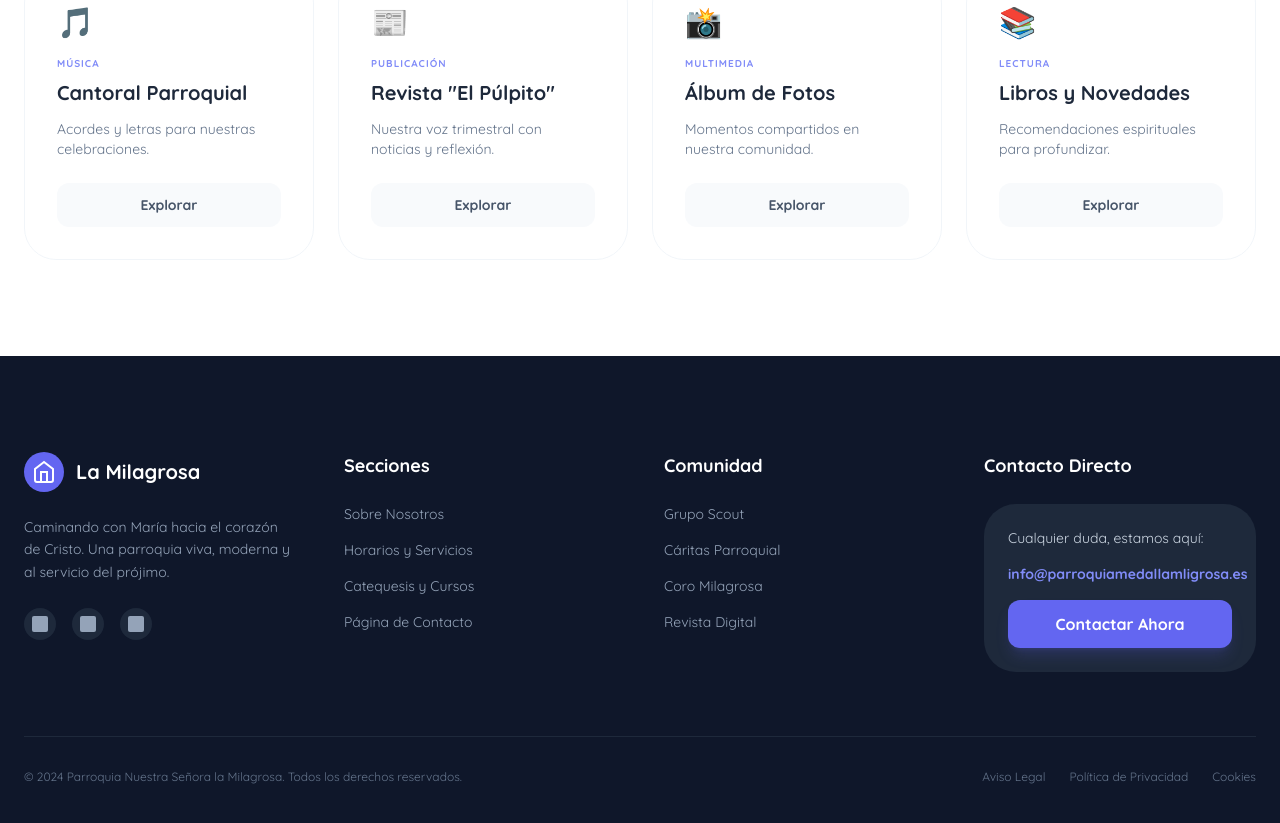
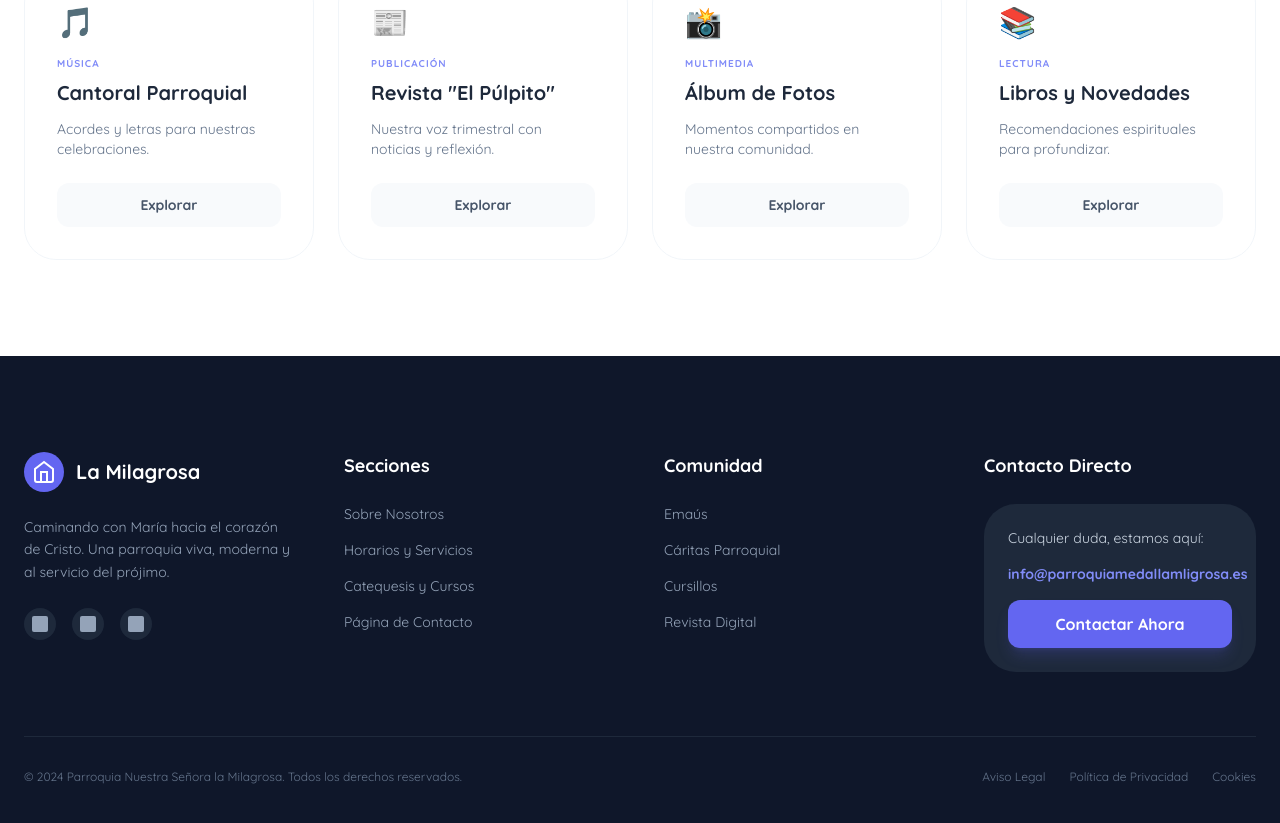
Before and after one commit to elizagarate/La-Milagrosa, a React (Vite) app: page /emaus in a window 1280 px wide. Shown: the part 4178-5001 px from the top of the page. Built offline with nearby package versions, Linux system fonts and the light colour scheme.

Commit message:
feat(footer): Update navigation links
Refactors footer links to point to distinct pages rather than anchors, improving user navigation and site structure. Removes `CNAME` file as it's no longer needed for GitHub Pages deployment.

```diff
--- a/components/Footer.tsx
+++ b/components/Footer.tsx
@@ -33,8 +33,8 @@ const Footer: React.FC = () => {
             <h4 className="font-bold mb-6 text-lg">Secciones</h4>
             <ul className="space-y-4 text-slate-400 text-sm">
               <li><Link to="/#historia" className="hover:text-indigo-400">Sobre Nosotros</Link></li>
-              <li><Link to="/#servicios" className="hover:text-indigo-400">Horarios y Servicios</Link></li>
-              <li><Link to="/#formacion" className="hover:text-indigo-400">Catequesis y Cursos</Link></li>
+              <li><Link to="/contacto" onClick={() => window.scrollTo(0, 0)} className="hover:text-indigo-400">Horarios y Servicios</Link></li>
+              <li><Link to="/formacion" onClick={() => window.scrollTo(0, 0)} className="hover:text-indigo-400">Catequesis y Cursos</Link></li>
               <li><Link to="/contacto" onClick={() => window.scrollTo(0, 0)} className="hover:text-indigo-400">Página de Contacto</Link></li>
             </ul>
           </div>
@@ -42,9 +42,9 @@ const Footer: React.FC = () => {
           <div>
             <h4 className="font-bold mb-6 text-lg">Comunidad</h4>
             <ul className="space-y-4 text-slate-400 text-sm">
-              <li><a href="#" className="hover:text-indigo-400">Grupo Scout</a></li>
+              <li><Link to="/emaus" onClick={() => window.scrollTo(0, 0)} className="hover:text-indigo-400">Emaús</Link></li>
               <li><a href="#" className="hover:text-indigo-400">Cáritas Parroquial</a></li>
-              <li><a href="#" className="hover:text-indigo-400">Coro Milagrosa</a></li>
+              <li><Link to="/cursillos" onClick={() => window.scrollTo(0, 0)} className="hover:text-indigo-400">Cursillos</Link></li>
               <li><a href="#" className="hover:text-indigo-400">Revista Digital</a></li>
             </ul>
           </div>
```
Also changed, not shown: 1 other file (tests, documents, lock files or other folders).
